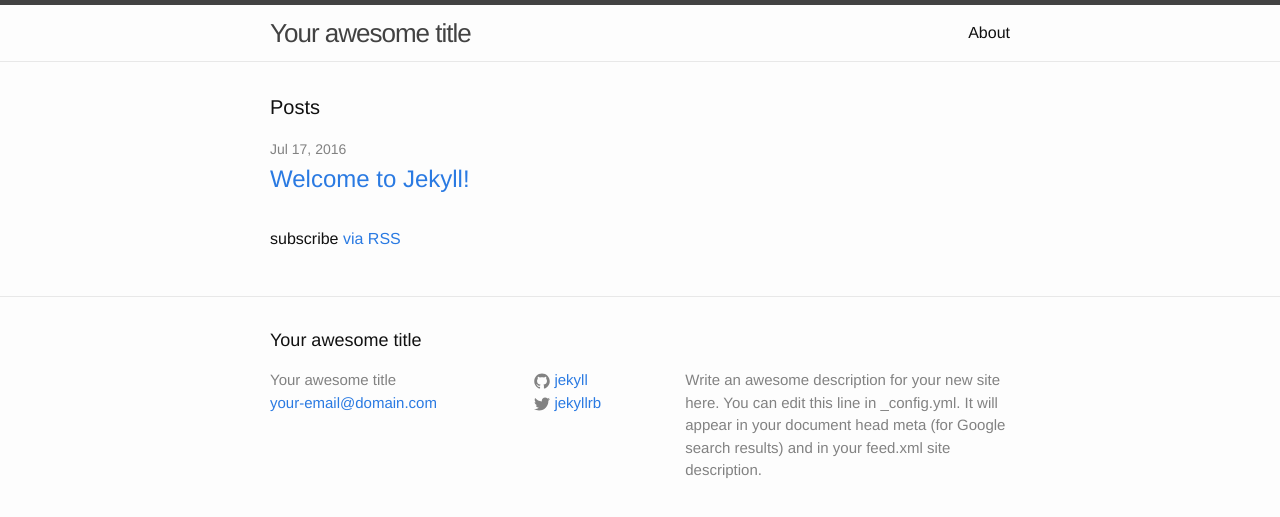
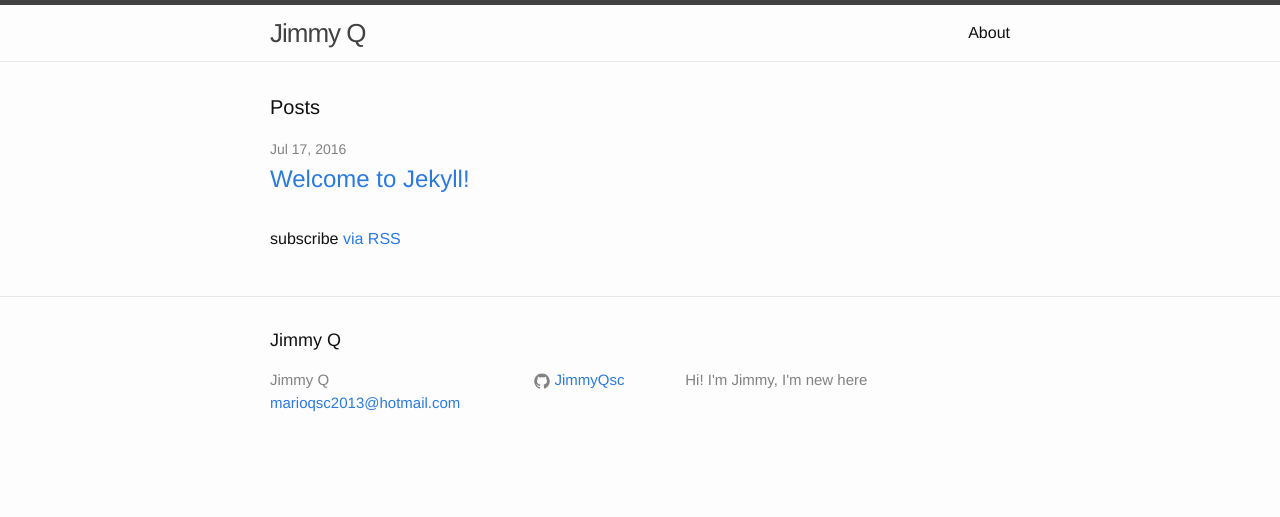
Before and after one commit to odebo/JimmyQsc.github.io, a Jekyll site: the page built from index.html, in a window 1280 px wide. Shown: the top 517 px of the page. Built offline with Jekyll 4.4.1, drawn with Linux system fonts in a browser that asks for light colours.

Commit message:
Change basic site information

```diff
--- a/_config.yml
+++ b/_config.yml
@@ -6,16 +6,13 @@
 # 'jekyll serve'. If you change this file, please restart the server process.
 
 # Site settings
-title: Your awesome title
-email: your-email@domain.com
+title: Jimmy Q
+email: marioqsc2013@hotmail.com
 description: > # this means to ignore newlines until "baseurl:"
-  Write an awesome description for your new site here. You can edit this
-  line in _config.yml. It will appear in your document head meta (for
-  Google search results) and in your feed.xml site description.
+  Hi! I'm Jimmy, I'm new here
 baseurl: "" # the subpath of your site, e.g. /blog
-url: "http://yourdomain.com" # the base hostname & protocol for your site
-twitter_username: jekyllrb
-github_username:  jekyll
+url: "https://jimmyqsc.github.io" # the base hostname & protocol for your site
+github_username:  JimmyQsc
 
 # Build settings
 markdown: kramdown
```
